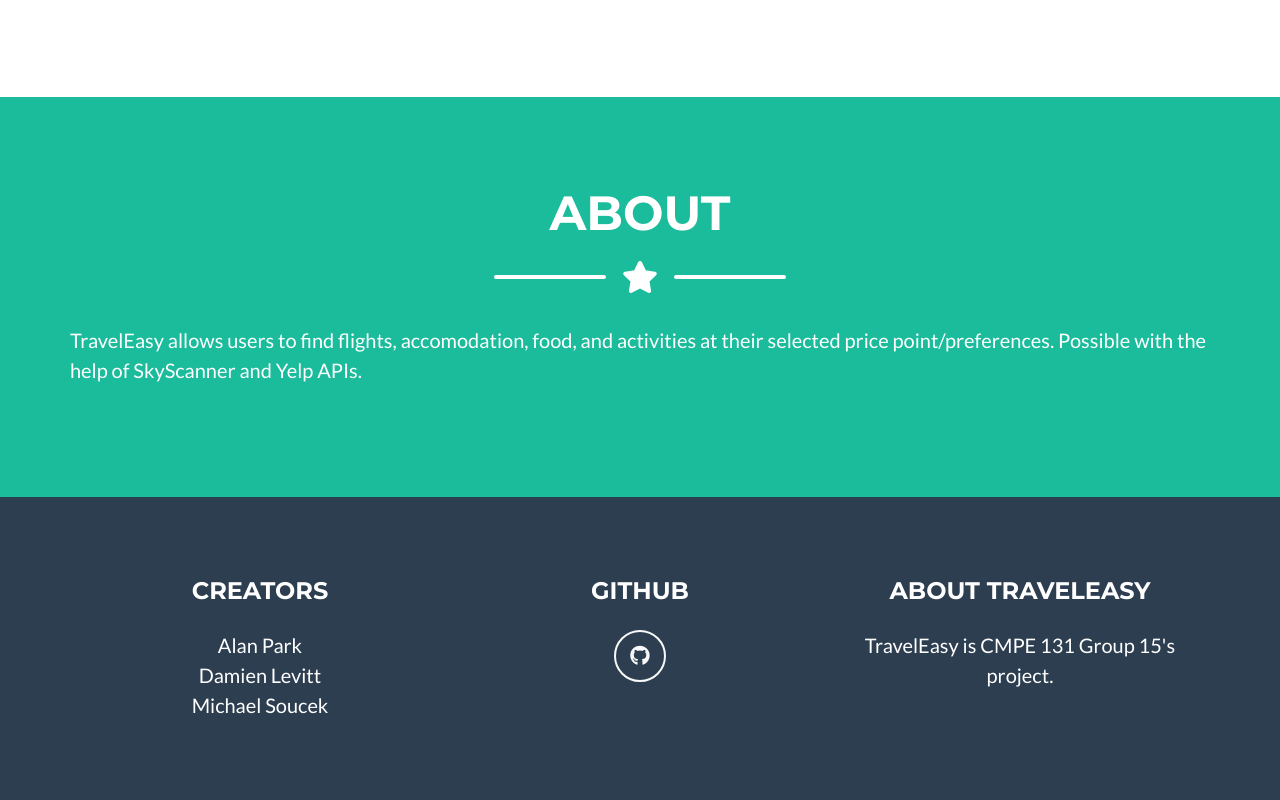
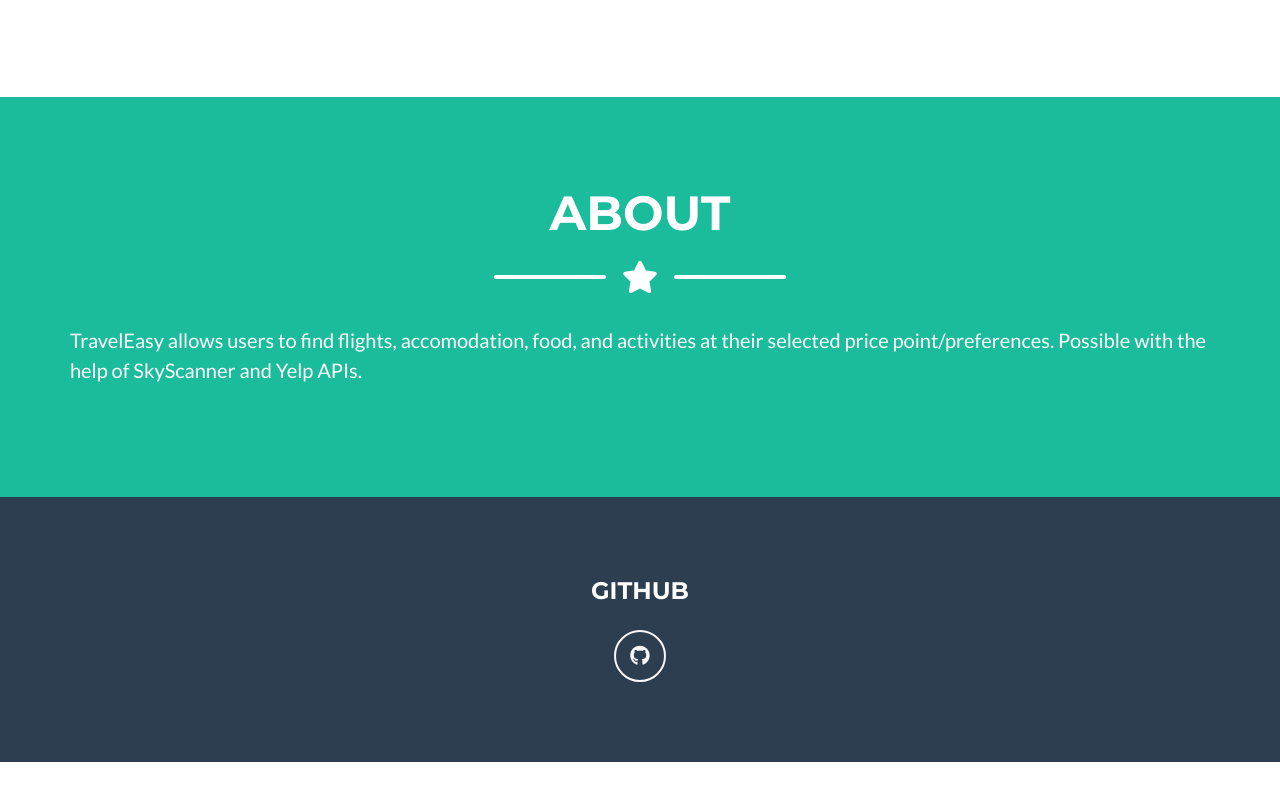
Before and after one commit to TravelEasii/TravelEasii.github.io, a website with bundled scripts: page index.html in a window 1280 px wide. Shown: the part 3056-3856 px from the top of the page. After the commit the page ends 3818 px from the top, so only its background shows below. Built offline with nearby package versions, Linux system fonts and the light colour scheme; files whose address does not match are found by name.

Commit message:
Cleaned up Footer

```diff
--- a/index.html
+++ b/index.html
@@ -388,14 +388,13 @@
       <div class="row">
 
         <!-- Footer Location -->
-        <div class="col-lg-4 mb-5 mb-lg-0">
+        <!-- <div class="col-lg-4 mb-5 mb-lg-0">
           <h4 class="text-uppercase mb-4">Creators</h4>
-          <p class="lead mb-0">Alan Park
-            <br>Damien Levitt<br>Michael Soucek</p>
-        </div>
+          <p class="lead mb-0">text</p>
+        </div> -->
 
         <!-- Footer Social Icons -->
-        <div class="col-lg-4 mb-5 mb-lg-0">
+        <div class="col-lg-12 mb-5 mb-lg-0">
           <h4 class="text-uppercase mb-4">GitHub</h4>
           <a class="btn btn-outline-light btn-social mx-1" href="https://github.com/TravelEasii/TravelEasii.github.io" target="_blank">
             <i class="fab fa-fw fa-github"></i>
@@ -403,10 +402,10 @@
         </div>
 
         <!-- Footer About Text -->
-        <div class="col-lg-4">
+        <!-- <div class="col-lg-4">
           <h4 class="text-uppercase mb-4">About TravelEasy</h4>
-          <p class="lead mb-0">TravelEasy is CMPE 131 Group 15's project.</p>
-        </div>
+          <p class="lead mb-0">Text</p>
+        </div> -->
 
       </div>
     </div>
```
